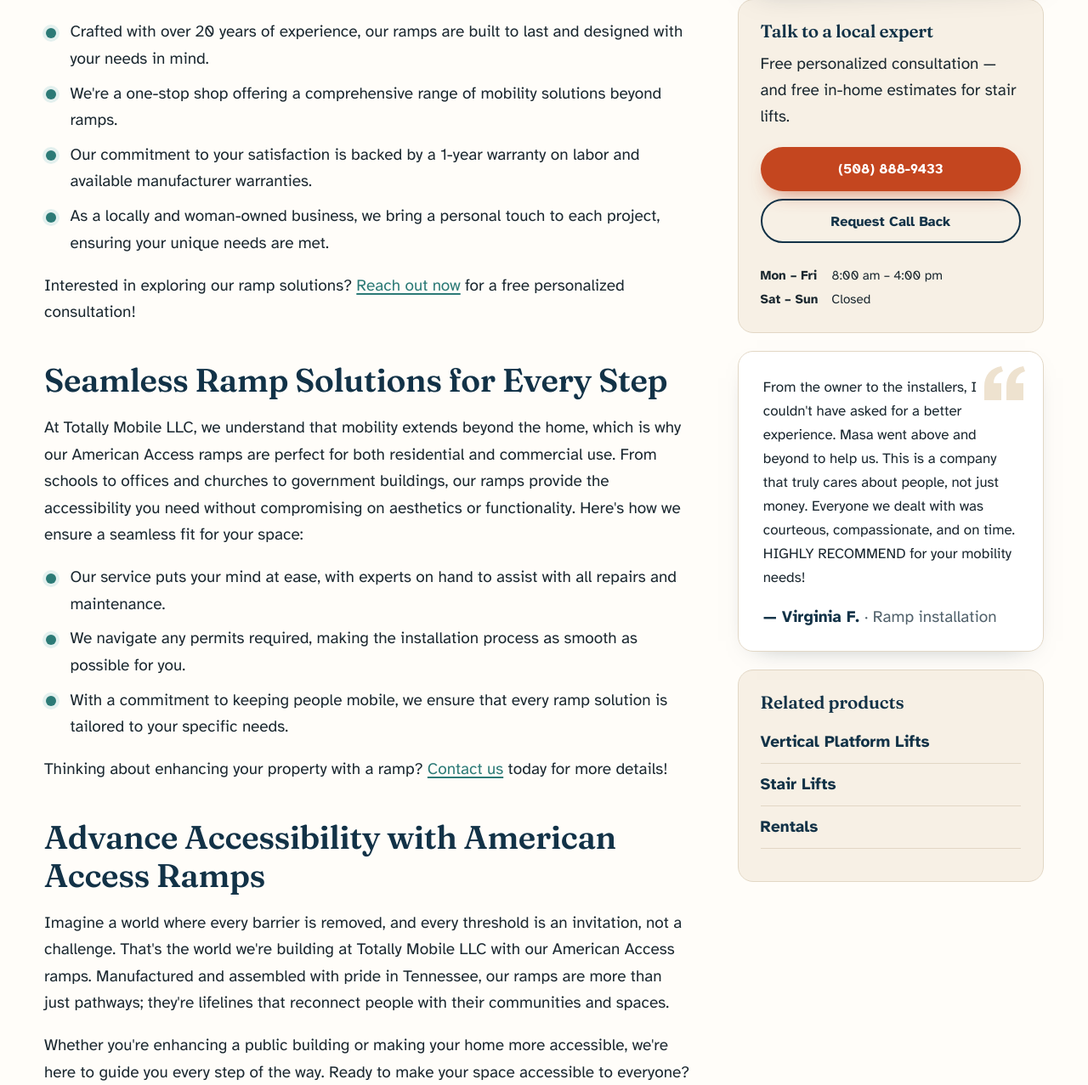
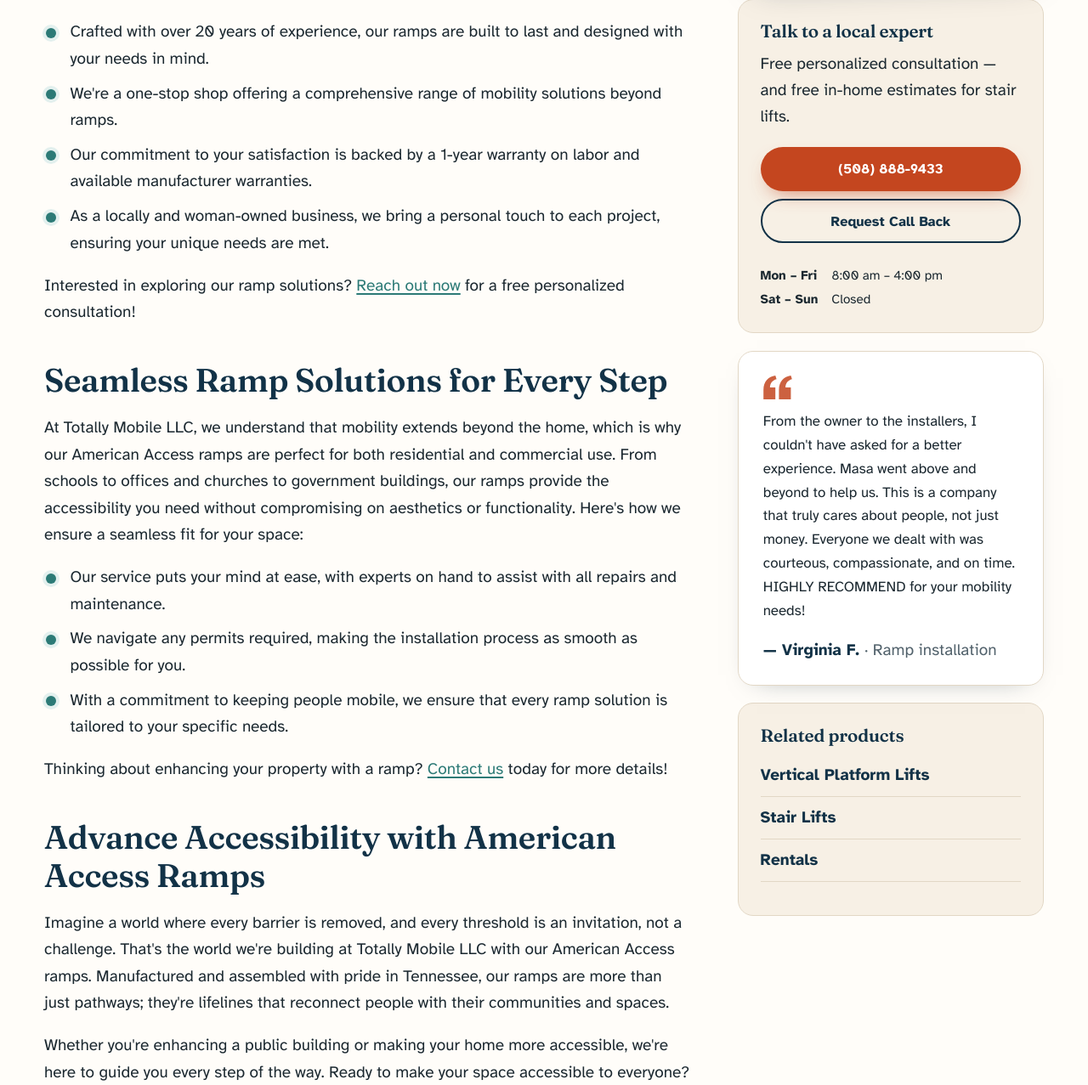
Before and after one commit to ZacLamb/mlbmobility, a Node server app: page /ramps in a window 1280 px wide; the page is wider, and only the part inside the window is pictured. Shown: the part 1521-2798 px from the top of that part at 85% size. Run offline with Node 20, Linux system fonts and the light colour scheme.

Commit message:
Move review quote mark above text so it never overlaps
Co-Authored-By: Claude Opus 5.5 <noreply@anthropic.com>
Claude-Session: https://claude.ai/code/session_0187DFnw7VMD66ZW5wUpLV7Q

```diff
--- a/public/css/site.css
+++ b/public/css/site.css
@@ -134,7 +134,7 @@ p{margin:0 0 1em}
 
 /* reviews */
 .review-card{margin:0;background:#fff;border:1px solid var(--line);border-radius:var(--radius);padding:1.8rem 1.8rem 1.5rem;position:relative;box-shadow:0 10px 30px -22px rgba(11,33,49,.5)}
-.quote-mark{color:var(--sand-2);position:absolute;top:1.1rem;right:1.3rem}
+.quote-mark{color:var(--coral);opacity:.85;display:block;width:34px;height:28px;margin-bottom:.7rem}
 .review-card blockquote{margin:0 0 1rem;font-size:1.06rem}
 .review-card figcaption{font-weight:700;color:var(--navy)}
 .review-card figcaption span{font-weight:400;color:var(--muted)}
--- a/views/partials/head.ejs
+++ b/views/partials/head.ejs
@@ -21,7 +21,7 @@
 <link rel="preconnect" href="https://fonts.googleapis.com">
 <link rel="preconnect" href="https://fonts.gstatic.com" crossorigin>
 <link href="https://fonts.googleapis.com/css2?family=Atkinson+Hyperlegible:ital,wght@0,400;0,700;1,400&family=Fraunces:opsz,wght@9..144,500;9..144,600;9..144,700&display=swap" rel="stylesheet">
-<link rel="stylesheet" href="/css/site.css?v=4">
+<link rel="stylesheet" href="/css/site.css?v=5">
 <script type="application/ld+json"><%- JSON.stringify({
   '@context': 'https://schema.org',
   '@type': ['LocalBusiness', 'MedicalBusiness'],
```
